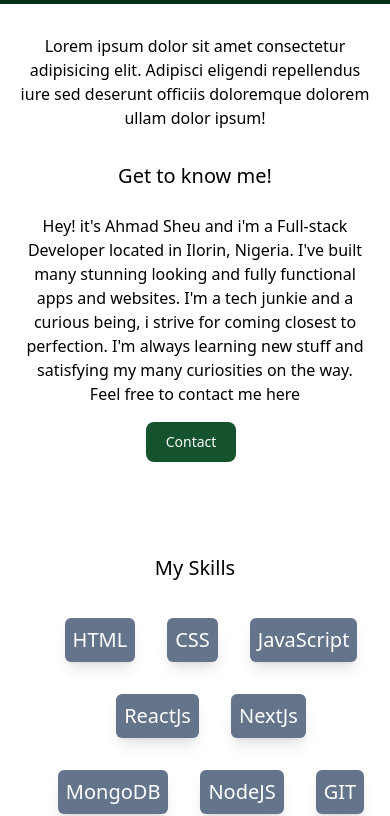
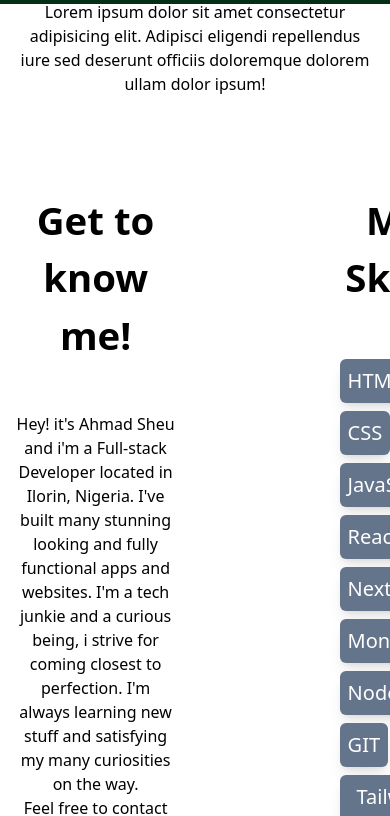
Before and after one commit to Bamzhie/portfolio, a React (Vite) app: page / in a window 390 px wide. Shown: the part 840-1656 px from the top of the page. Built offline with nearby package versions, Linux system fonts and the light colour scheme.

Commit message:
about done?

```diff
--- a/src/components/about/About.jsx
+++ b/src/components/about/About.jsx
@@ -22,18 +22,18 @@ const About = () => {
           <h1>ABOUT ME</h1>
         </div>
         <div className="flex items-center justify-center">
-          <div className="w-10 rounded-full mt-6 mb-4 h-1 bg-white"></div>
+          <div className="w-10 rounded-full mt-6 mb-4 h-1 bg-black"></div>
         </div>
         <p>
           Lorem ipsum dolor sit amet consectetur adipisicing elit. Adipisci
           eligendi repellendus iure sed deserunt officiis doloremque dolorem
           ullam dolor ipsum!
         </p>
-        <div>
-          <div className="flex flex-col xl:flex-row xl:justify-center md:grid-cols-2 md:p-3 md:items-center sm:flex-col">
-            <div className="mt-8 max-w-4xl md:max-w-xl md:text-base">
-              <h1 className="text-xl mb-6">Get to know me!</h1>
-              <p>
+        <div className="mt-24">
+          <div className="flex gap-40">
+            <div className="grid justify-center max-w-md">
+              <h1 className="about__content-title">Get to know me!</h1>
+              <p className="md:text-left">
                 Hey! it&#39;s Ahmad Sheu and i&#39;m a Full-stack Developer
                 located in Ilorin, Nigeria. I&#39;ve built many stunning looking
                 and fully functional apps and websites. I&#39;m a tech junkie
@@ -54,12 +54,12 @@ const About = () => {
                 </Link>
               </div>
               <div className="flex items-center justify-center xl:hidden ">
-                <div className="w-40  rounded-full mt-8 mb-4 h-1 bg-white"></div>
+                <div className="w-40  rounded-full mt-8 mb-4 h-1 bg-"></div>
               </div>
             </div>
-            <div className="mt-8 max-w-4xl md:max-w-xl md:text-base sm:text-xs">
-              <h3 className="text-xl ">My Skills</h3>
-              <div className="flex justify-center text-center flex-wrap m-4 p-4 gap-6 container">
+            <div className="">
+              <h3 className="about__content-title ">My Skills</h3>
+              <div className="skills">
                 {skills.map((e, i) => (
                   <ListOfSkills skills={e.skill} key={i} />
                 ))}
--- a/src/components/about/about.css
+++ b/src/components/about/about.css
@@ -3,3 +3,33 @@
   margin: auto;
   width: 92%;
 }
+
+@media only screen and (max-width: 56.25em) {
+  .about__content {
+    grid-template-columns: 1fr;
+    grid-gap: 8rem;
+  }
+}
+.about__content-title {
+  font-weight: 700;
+  font-size: 2.8rem;
+  margin-bottom: 3rem;
+}
+@media only screen and (max-width: 37.5em) {
+  .about__content-title {
+    font-size: 2.4rem;
+  }
+}
+.skills {
+  display: flex;
+  flex-wrap: wrap;
+  &__skill {
+    padding: 1rem 2rem;
+    margin-bottom: 1.5rem;
+    margin-right: 1.5rem;
+    font-size: 1.6rem;
+    background: rgba(#999, 0.2);
+    font-weight: 600;
+    color: #777;
+  }
+}
```
